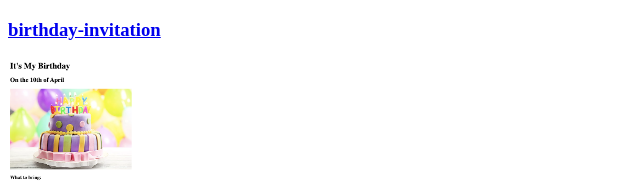
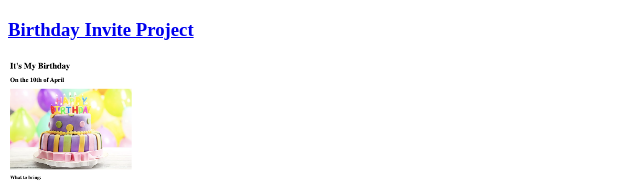
Before and after one commit to Juddwa/html-portfolio, a plain HTML site: page index.html in a window 1280 px wide. Shown: the part 371-555 px from the top of the page, 0-640 px from the left. Drawn offline with Linux system fonts and the light colour scheme.

Commit message:
Add files via upload

```diff
--- a/index.html
+++ b/index.html
@@ -11,7 +11,7 @@
     <h2>I'm a Web Developer</h2>
     <h3><a href="./public/movie-ranking.html">Movie Ranking Project</a></h3>
     <img src="./assets/images/movie-ranking1.png" height="200" alt="movie-ranking preview"/>
-    <h3><a href="./public/birthday-invite.html">birthday-invitation</a></h3>
+    <h3><a href="./public/birthday-invite.html">Birthday Invite Project</a></h3>
     <img src="./assets/images/birthday-invitation1.png" height="200" alt="birthday-invitation" />
     <hr />
     <a href="./public/about.html">About Me</a>
```
